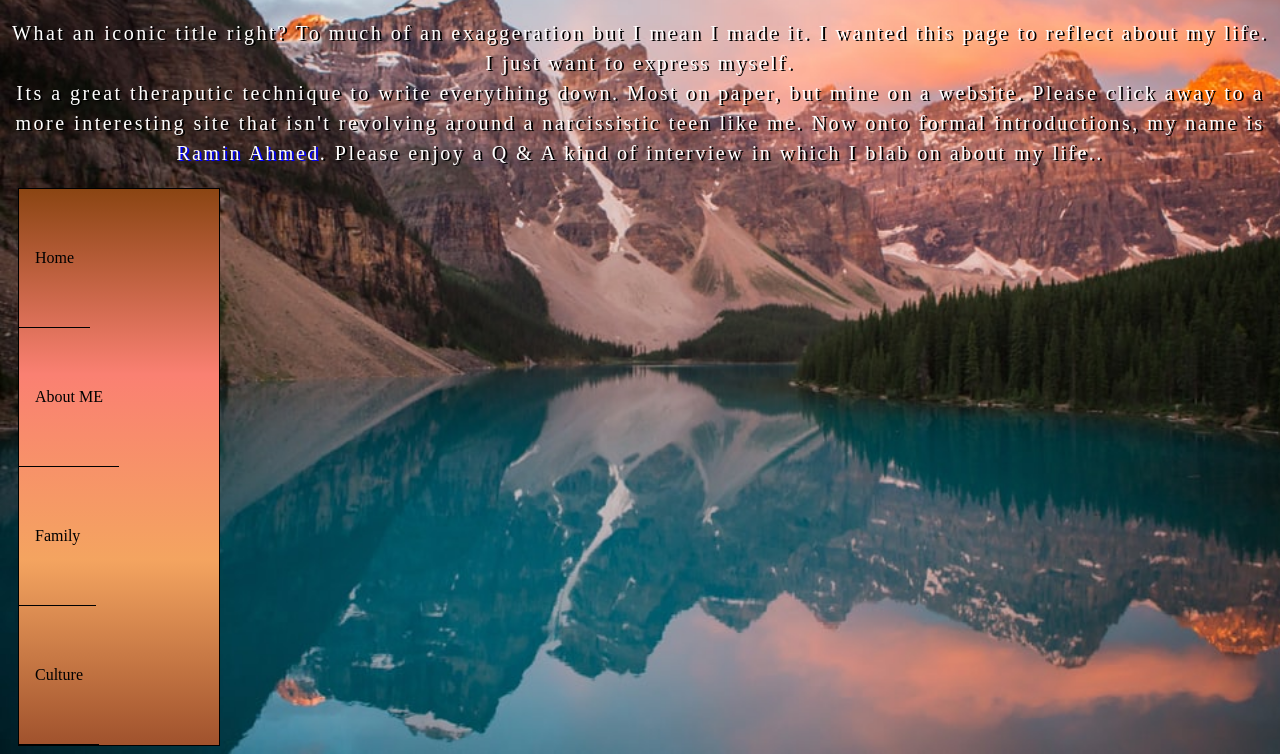
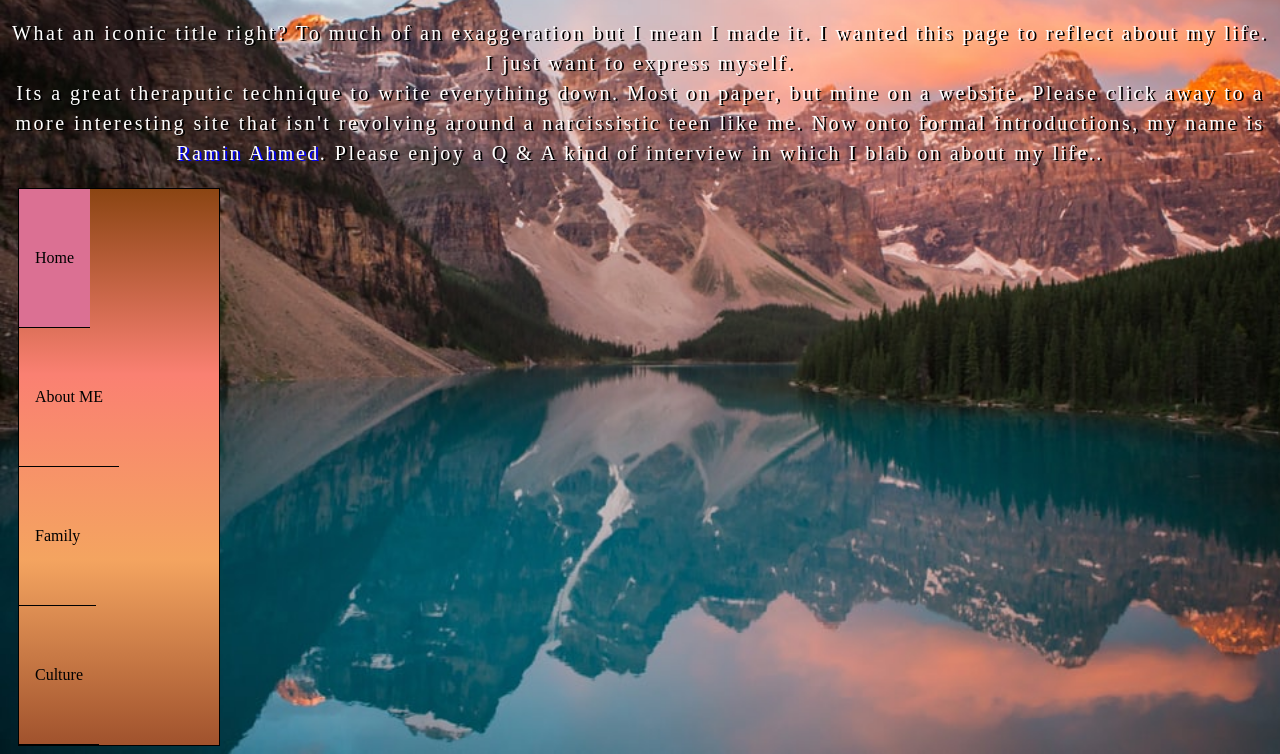
Before and after one commit to ahmed8414/promoWebsite, a plain HTML site: page index.html in a window 1280 px wide. Shown: the part 134-888 px from the top of the page. Drawn offline with Linux system fonts and the light colour scheme.

Commit message:
Update index.html

```diff
--- a/index.html
+++ b/index.html
@@ -12,7 +12,7 @@ introductions, my name is <bold class="Name">Ramin Ahmed</bold>. Please enjoy a
 
 <body>
 <ul class="Active">
-    <li><a href="Home.html">Home</a></li>
+    <li class="Active"><a href="Home.html">Home</a></li>
     <br>
     <li><a href="About%20ME.html">About ME</a></li>
     <br>
```
